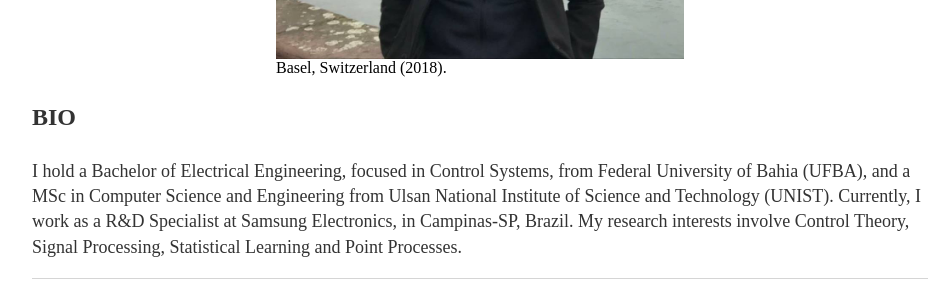
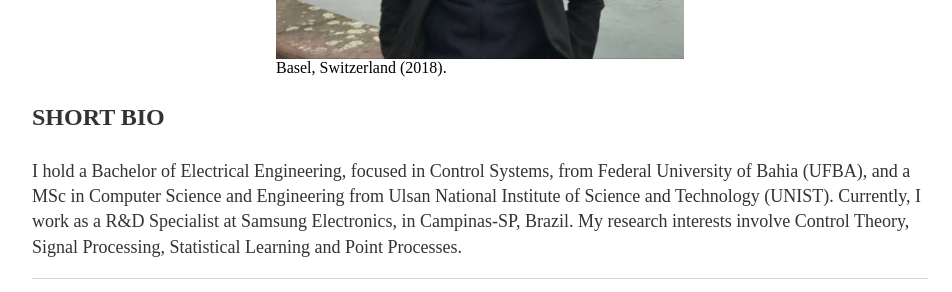
Before and after one commit to rafael-glima/rafael-glima.github.io, a Jekyll site: the page built from index.html, in a window 1280 px wide. Shown: the part 546-838 px from the top of the page, without its empty margins (160-1112 px from the left). Built offline with Jekyll 4.4.1, drawn with Linux system fonts in a browser that asks for light colours.

Commit message:
Changes in Main Page content

```diff
--- a/index.html
+++ b/index.html
@@ -3,12 +3,12 @@
 title: Rafael Lima
 ---
 <div class="blurb">
-	<h1>Rafael Lima</h1>
+	<h1 class=center">Rafael Lima</h1>
 	<figure>
   	<img src="Profile.jpg" alt="Trulli" style="width:50%" class="center">
   	<figcaption class="center">Basel, Switzerland (2018).</figcaption>
 	</figure>
-	<p style="font-weight: bold;">BIO</p>
+	<p style="font-weight: bold;">SHORT BIO</p>
 	<p style="font-size:18px;">I hold a Bachelor of Electrical Engineering, focused in Control Systems,
 		from Federal University of Bahia (UFBA), and a MSc in Computer Science and Engineering from
 		Ulsan National Institute of Science and Technology (UNIST).
```
